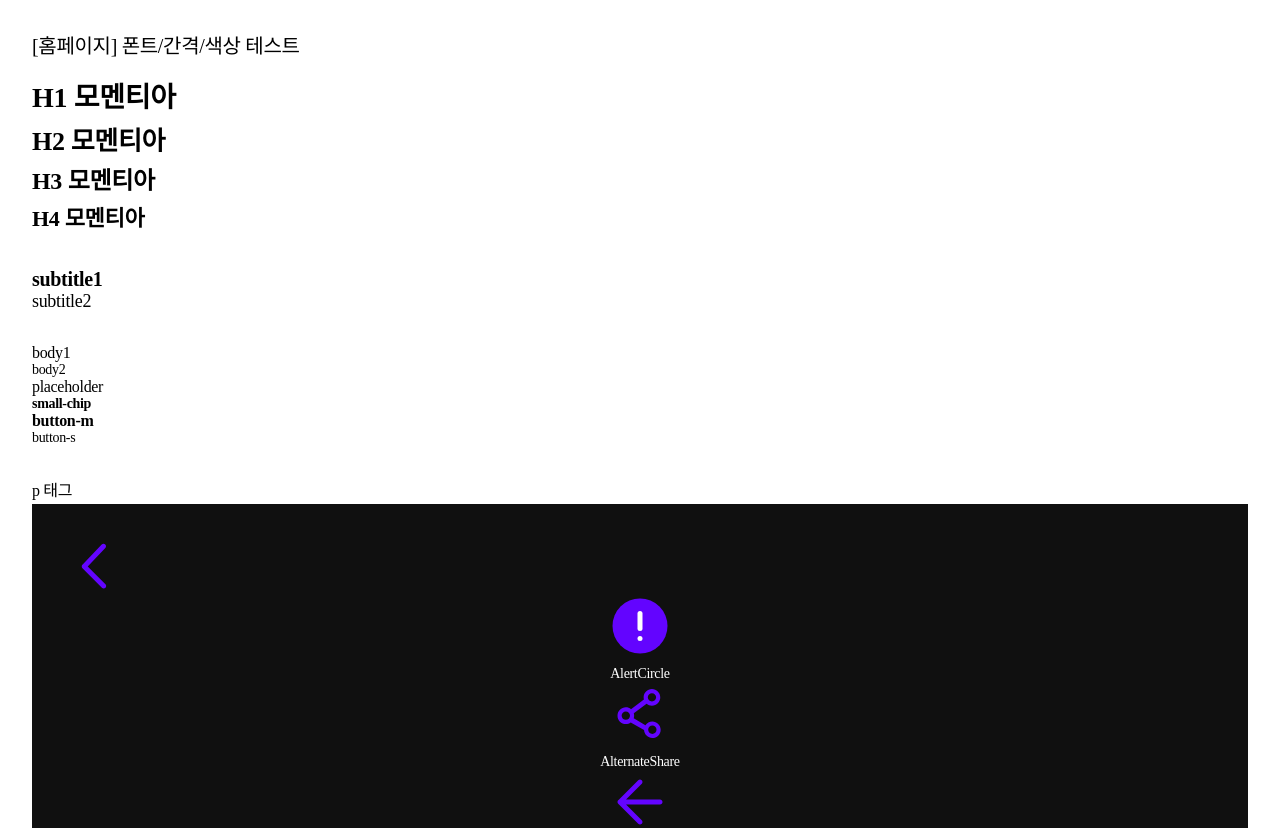
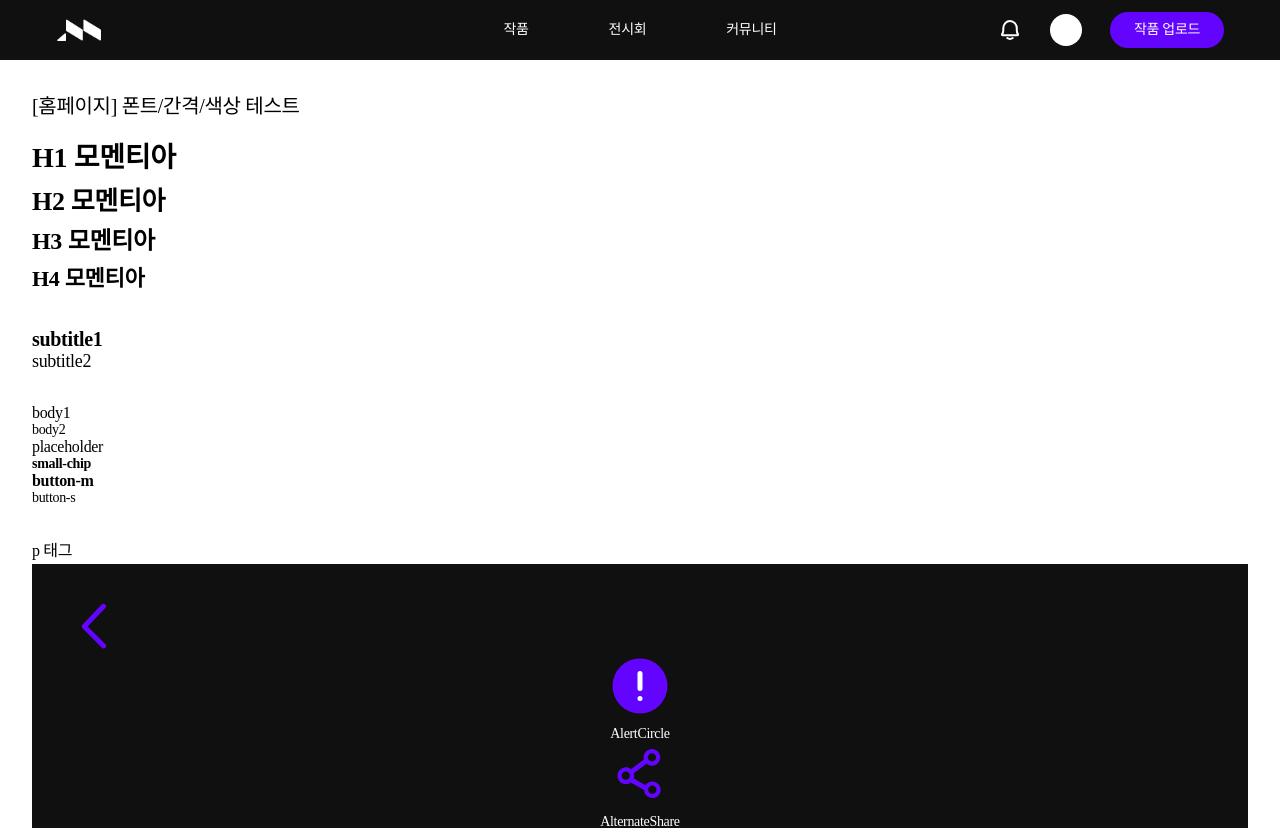
Before and after one commit to JECT-Study/momentia-FE, a Next.js app: page / in a window 1280 px wide. Shown: the top 828 px of the page. Built offline with nearby package versions, Linux system fonts and the light colour scheme.

Commit message:
style: Navbar, Footer 생성

```diff
--- a/src/app/layout.tsx
+++ b/src/app/layout.tsx
@@ -5,6 +5,8 @@ import React from 'react';
 import '../styles/globals.css';
 
 import ReactQueryProvider from './ReactQueryProvider';
+
+import AppShell from './layout/AppShell';
 
 const PretendardRegular = localFont({
   src: './fonts/Pretendard-Regular.woff',
@@ -26,7 +28,9 @@ export default function RootLayout({
   return (
     <html lang="ko">
       <body className={`${PretendardRegular.variable}`}>
-        <ReactQueryProvider>{children}</ReactQueryProvider>
+        <ReactQueryProvider>
+          <AppShell>{children}</AppShell>
+        </ReactQueryProvider>
       </body>
     </html>
   );
--- /dev/null
+++ b/src/app/layout/AppShell.tsx
@@ -0,0 +1,14 @@
+import Footer from '@/components/Footer/Footer';
+import Navbar from '@/components/Navbar/Navbar';
+
+const AppShell = ({ children }: { children: React.ReactNode }) => {
+  return (
+    <>
+      <Navbar />
+      {children}
+      <Footer />
+    </>
+  );
+};
+
+export default AppShell;
--- /dev/null
+++ b/src/components/Footer/Footer.tsx
@@ -0,0 +1,28 @@
+import Image from 'next/image';
+import Link from 'next/link';
+
+import logo from '../../../public/images/momentiaLogoSymbol.png';
+
+const Footer = () => {
+  return (
+    <footer className="bg-background-base text-sm text-white px-14 py-24">
+      <Link href="/">
+        <Image src={logo} alt="모멘티아 로고" width={45} priority />
+      </Link>
+      <div className="flex flex-wrap wrap-reverse items-center mt-12">
+        <div className="w-full">
+          <p className="mb-3">Exhibitions, for Artists' Moments</p>
+          <div className="flex items-center justify-between">
+            <p>예술가들을 위한 순간, 모멘티아</p>
+            <div className="flex gap-16">
+              <span>이용약관</span>
+              <span>개인정보처리방침</span>
+            </div>
+          </div>
+        </div>
+      </div>
+    </footer>
+  );
+};
+
+export default Footer;
--- /dev/null
+++ b/src/components/Navbar/Navbar.tsx
@@ -0,0 +1,37 @@
+import Image from 'next/image';
+import Link from 'next/link';
+
+import logo from '../../../public/images/momentiaLogoSymbol.png';
+
+import Icon from '../Icon/Icon';
+
+const Navbar = () => {
+  return (
+    <nav className="relative flex items-center bg-background-base text-sm text-white px-14 py-5">
+      <div className="absolute left-14">
+        <Link href="/">
+          <Image src={logo} alt="모멘티아 로고" width={45} priority />
+        </Link>
+      </div>
+
+      <div className="flex justify-center w-full">
+        <ul className="flex gap-20">
+          <li className="hover:text-gray-300 cursor-pointer">작품</li>
+          <li className="hover:text-gray-300 cursor-pointer">전시회</li>
+          <li className="hover:text-gray-300 cursor-pointer">커뮤니티</li>
+        </ul>
+      </div>
+
+      <div className="absolute right-14 flex items-center gap-7">
+        <Icon name="Notification" size="m" className="white" />
+        <div className="rounded-full bg-white w-8 h-8"></div>
+        <button className="bg-main px-6 py-2 rounded-full text-white">
+          작품 업로드
+        </button>
+        {/* <button>로그인/회원가입</button> */}
+      </div>
+    </nav>
+  );
+};
+
+export default Navbar;
```
